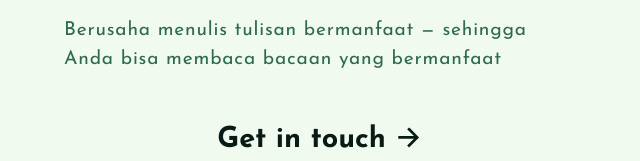
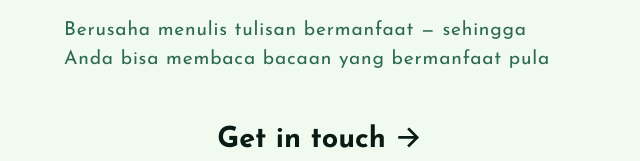
Before and after one commit to hzqula/faruqhz-web-profile, a plain HTML site: page src/blog/blog.html in a window 1280 px wide. Shown: the part 239-400 px from the top of the page, 320-960 px from the left. Drawn offline with nearby package versions, Linux system fonts and the light colour scheme.

Commit message:
Commit Kelima

```diff
--- a/src/blog/blog.html
+++ b/src/blog/blog.html
@@ -51,7 +51,7 @@
         <span class="line-2"></span>
       </div>
       <p class="text-content">Berusaha menulis tulisan bermanfaat &#8212; sehingga Anda bisa membaca bacaan yang
-        bermanfaat
+        bermanfaat pula
       </p>
       <a class="btn-primary" href="#contact">Get in touch
         <ion-icon name="arrow-forward-sharp" class="icon"></ion-icon>
```
